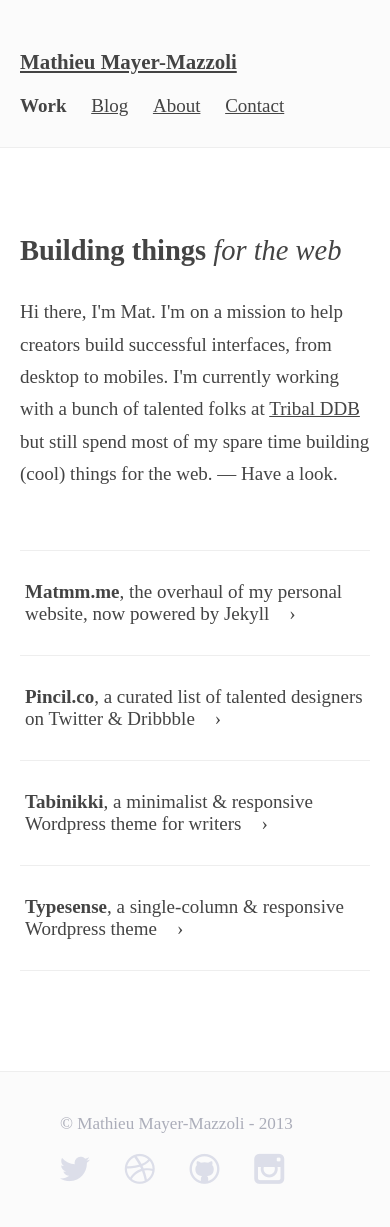
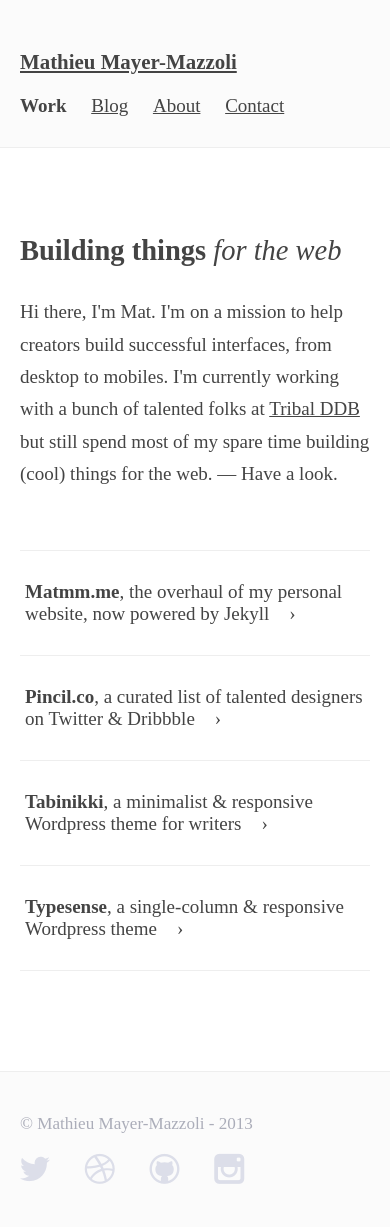
Before and after one commit to mx3m/mx3m.github.io, a Jekyll site: the page built from index.html, in a window 390 px wide. Built offline with Jekyll 4.4.1, drawn with Linux system fonts in a browser that asks for light colours; nearby versions of some CDN libraries; Markdown is read by kramdown in place of the engine named in the settings; the list of posts is cut into pages by our own code.

Commit message:
Footer fix

```diff
--- a/_includes/footer.html
+++ b/_includes/footer.html
@@ -1,7 +1,7 @@
 				</div> <!-- CONTAINER -->
 			</main> <!-- MAIN -->
 
-			<footer class="clearfix">
+			<footer>
 				<div class="container">
 					<small>© Mathieu Mayer-Mazzoli - 2013</small>
 					<ul id="social">
--- a/css/main.css
+++ b/css/main.css
@@ -340,7 +340,7 @@
   }
 
   footer {
-    padding: 40px;
+    padding: 40px 0;
   }
 
   h1 {
```
Also changed, not shown: 9 other files.
